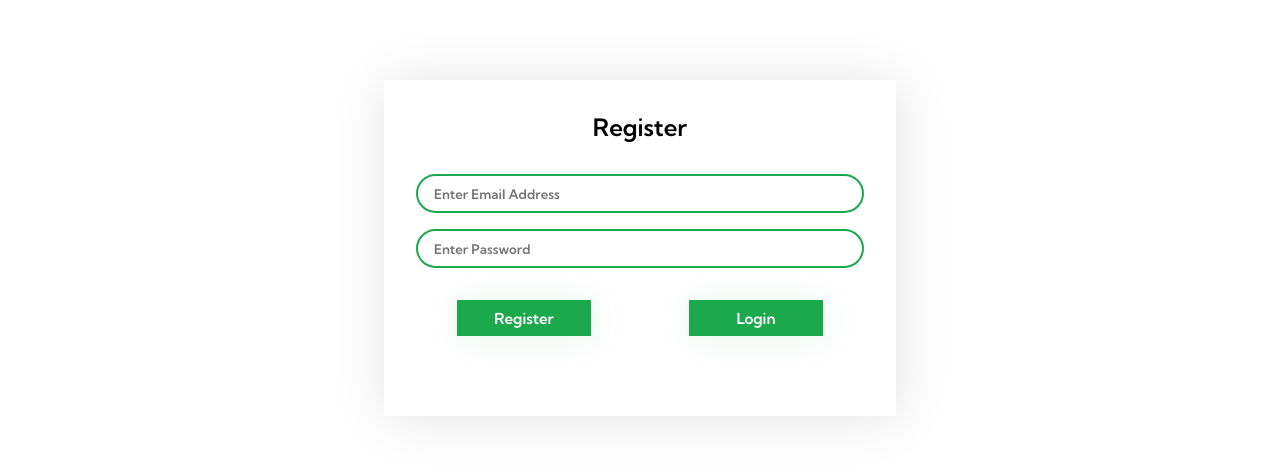
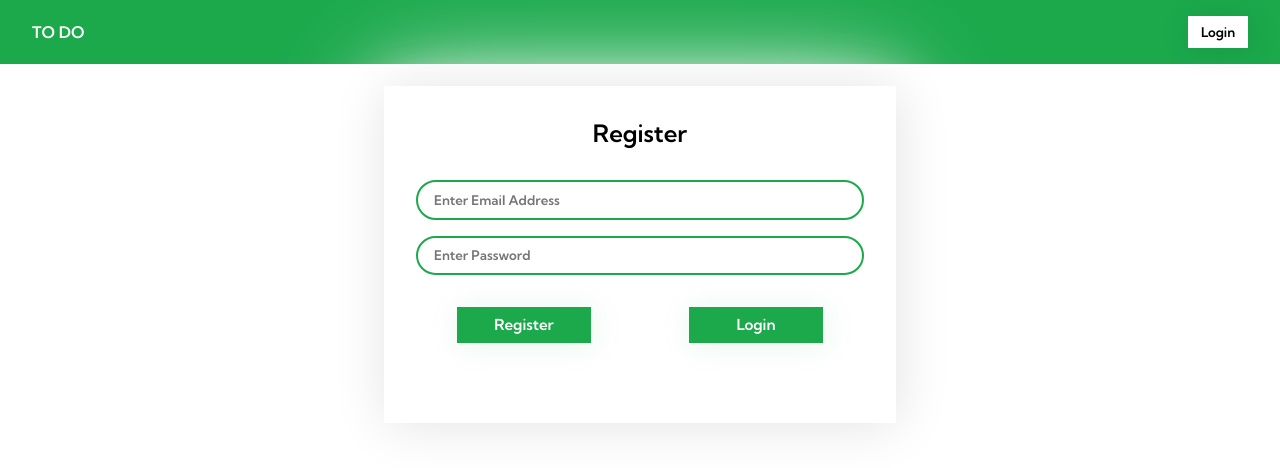
Before and after one commit to rahulrajput83/Voosh, a Next.js app: page /signup in a window 1280 px wide. Shown: the top 468 px of the page. Built offline with nearby package versions, Linux system fonts and the light colour scheme.

Commit message:
Updated Home Page

```diff
--- a/Components/navbar.js
+++ b/Components/navbar.js
@@ -1,12 +1,17 @@
-import React from 'react'
-import style from '../styles/Home.module.css'
+import React, { useEffect, useState } from 'react'
+import style from '../styles/Navbar.module.css'
 import Link from 'next/link'
 
 function Navbar() {
+  const [access, setAccess] = useState('')
+  useEffect(() => {
+    const getAccess = localStorage.getItem('accessToken');
+    setAccess(getAccess)
+  }, [])
   return (
     <nav className={style.nav}>
       <Link href='/' className={style.Link}>TO DO</Link>
-      <button className={style.logout}>Logout</button>
+      {access ? <button className={style.logout}>Logout</button>: <button className={style.logout}>Login</button>}
     </nav>
   )
 }
--- a/pages/login.js
+++ b/pages/login.js
@@ -4,6 +4,7 @@ import Input from "../Components/Input";
 import style from '../styles/Login.module.css'
 import { useRouter } from 'next/router'
 import Link from "next/link";
+import Navbar from "../Components/navbar";
 
 function login() {
     let router = useRouter()
@@ -57,7 +58,7 @@ function login() {
             <Head>
                 <title>Login</title>
             </Head>
-
+            <Navbar />
             <div className={style.LoginCard}>
                 <span className={style.heading}>Login</span>
                 <form className={style.Form} onSubmit={handleSubmit}>
--- a/pages/signup.js
+++ b/pages/signup.js
@@ -2,6 +2,7 @@ import Head from "next/head";
 import Link from "next/link";
 import { useState, useEffect } from "react";
 import Input from "../Components/Input";
+import Navbar from "../Components/navbar";
 import style from '../styles/Login.module.css'
 
 function SignUp() {
@@ -50,7 +51,7 @@ function SignUp() {
             <Head>
                 <title>Register</title>
             </Head>
-
+            <Navbar />
             <div className={style.LoginCard}>
                 <span className={style.heading}>Register</span>
                 <form className={style.Form} onSubmit={handleSubmit}>
--- a/styles/Login.module.css
+++ b/styles/Login.module.css
@@ -1,13 +1,12 @@
 .LoginCard {
     display: flex;
     flex-direction: column;
-    position: absolute;
-    top: 10%;
-    left: 50%;
     width: 95%;
     justify-content: center;
     align-items: center;
-    transform: translate(-50%, 0%);
+    position: absolute;
+    left: 50%;
+    transform: translate(-50%, 0);
     box-sizing: border-box;
     box-shadow: 2px 2px 50px #e4e3e3,
              -2px -2px 100px #ffffff;
--- /dev/null
+++ b/styles/Navbar.module.css
@@ -0,0 +1,24 @@
+.nav {
+    background: rgb(27, 169, 76);
+    padding: 1rem 2rem;
+    box-sizing: border-box;
+    justify-content: space-between;
+    align-items: center;
+    display: flex;
+    color: #fff;
+    margin-bottom: 1.4rem;
+}
+
+
+.Link {
+    text-decoration: none;
+    color: #fff;
+}
+
+.logout {
+    border: none;
+    background: white;
+    cursor: pointer;
+    box-shadow: 2px 2px 30px 1px rgba(0, 0, 0, 0.1);
+    padding: 0.5rem 0.8rem;
+}
```
Also changed, not shown: pages/index.js (+15 -13 lines), styles/Home.module.css (+2 -26 lines), styles/globals.css (line endings or trailing spaces).
